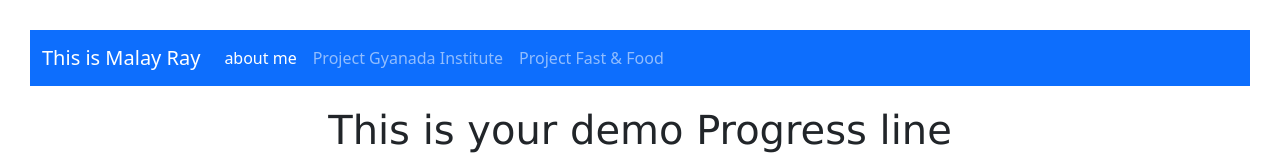
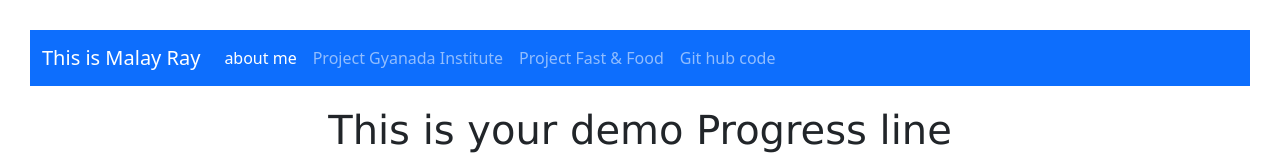
Before and after one commit to Mack2003/Progress-line, a website: page index.html in a window 1280 px wide. Shown: the top 160 px of the page. Drawn offline with nearby package versions, Linux system fonts and the light colour scheme.

Commit message:
adding repo link to the page itself

```diff
--- a/index.html
+++ b/index.html
@@ -27,6 +27,9 @@
                 </li>
                 <li class="nav-item">
                     <a class="nav-link" target="_blank" href="https://fastandfood.netlify.app/">Project Fast & Food</a>
+                </li>
+                <li class="nav-item">
+                    <a class="nav-link" target="_blank" href="https://fastandfood.netlify.app/">Git hub code</a>
                 </li>
             </ul>
         </div>
```
